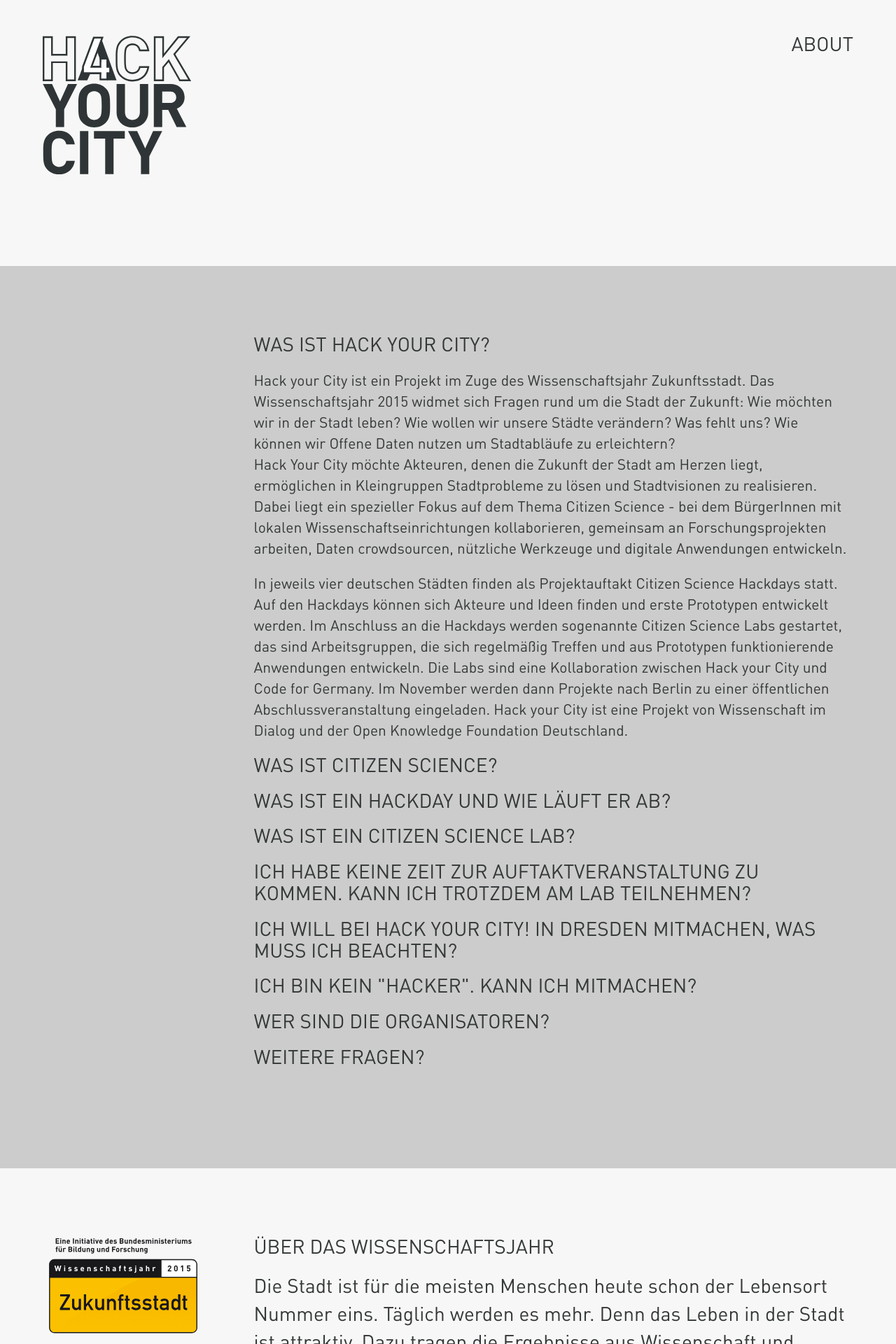
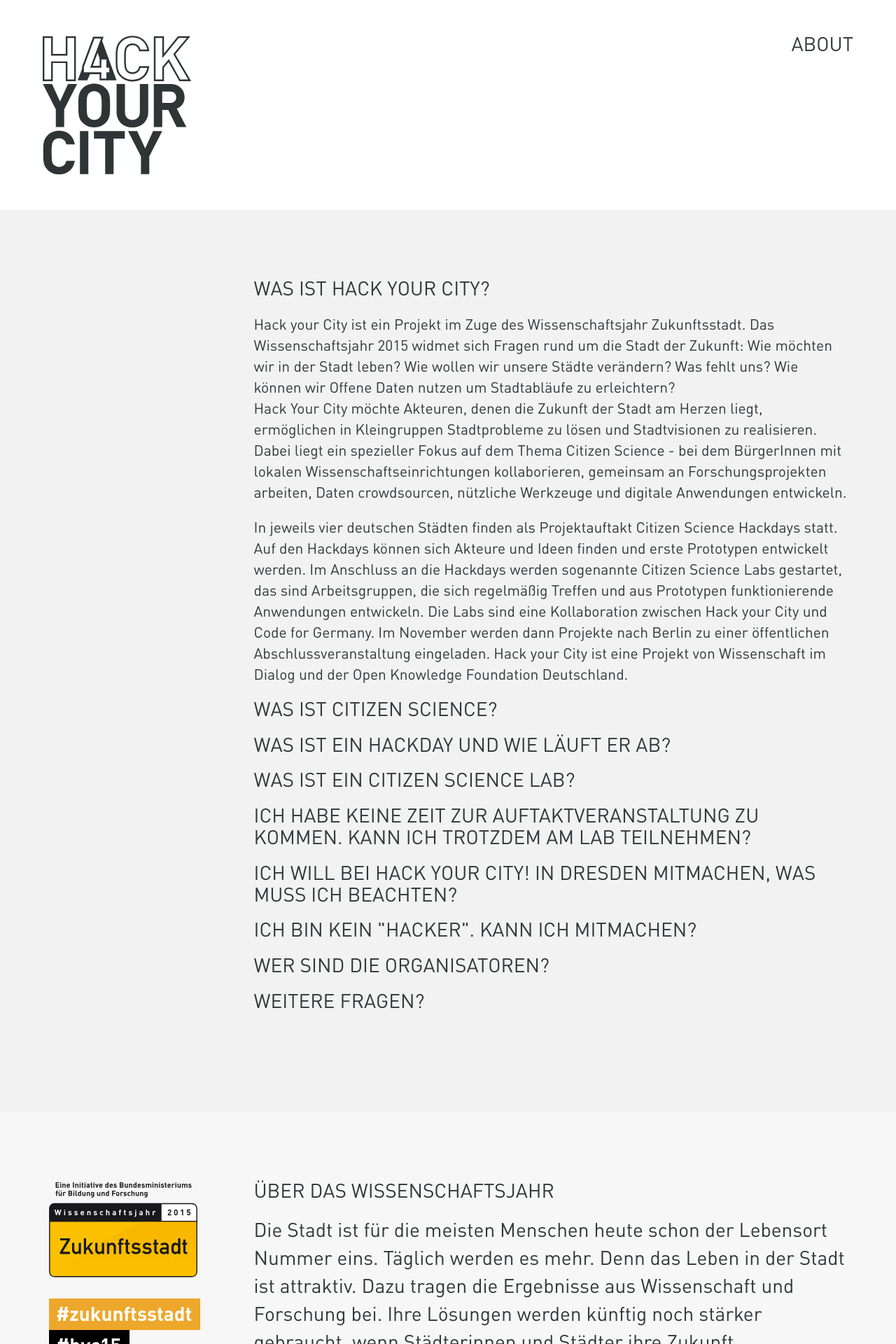
Before and after one commit to okfde/hackyourcity, a Jekyll site: the page built from about/index.html, in a window 1280 px wide. Shown: the top 1920 px of the page at 70% size. Built offline with Jekyll 4.4.1, drawn with Linux system fonts in a browser that asks for light colours; nearby versions of some CDN libraries.

Commit message:
minor style fixes

```diff
--- a/_sass/_base.scss
+++ b/_sass/_base.scss
@@ -23,6 +23,7 @@
 
 .navbar {
 
+	background-color: white;
 	padding-left: 60px;
 	padding-right: 60px;
 	margin-bottom: 0;
@@ -46,10 +47,6 @@
 
 .navbar-toggle .icon-bar {
 	background: $black ;
-}
-
-.page-home .navbar-toggle .icon-bar {
-	background: white;
 }
 
 .navbar-fixed + * {
@@ -88,6 +85,7 @@
 
 .page-home .navbar {
 
+	background: transparent;
 	position: absolute;
 	left: 0;
 	right: 0;
@@ -97,10 +95,18 @@
 	.nav > li > a {
 		color: white;
 	}
+
+	.navbar-toggle .icon-bar {
+		background: white;
+	}
 }
 
 
 .page-about , .page-imprint {
+
+	.navbar {
+		min-height: 300px;
+	}
 
 	.navbar-brand {
 		@extend .svg-h4c_logo_big;
@@ -211,6 +217,8 @@
 	bottom: 15px;
 	right: 0;
 	left: 0;
+	max-width: 50%;
+	height: auto;
 }
 
 
@@ -474,7 +482,7 @@
 
 .section-faq {
 
-	background-color: $h4c_grey_dark;
+	background-color: $h4c_grey;
 
 	.container {
 		padding-top: 100px;
--- a/_sass/_variables.scss
+++ b/_sass/_variables.scss
@@ -14,7 +14,7 @@
 $lab4_primary: #74CDA4;
 
 $h4c_grey_light: #F7F7F7;
-$h4c_grey: #E0E0E0;
+$h4c_grey: #F2F2F2;
 $h4c_grey_dark: #CCCCCC;
 
 $black: #343839;
--- /dev/null
+++ b/_sass/breakpoints/_screen-landscape.scss
@@ -0,0 +1,7 @@
+.hero-video-overlay-wj {
+	max-width: 20%;
+	left: inherit;
+	bottom: 30px;
+	right: 30px;
+	margin-bottom: 0;
+}
--- a/_sass/breakpoints/_screen-md.scss
+++ b/_sass/breakpoints/_screen-md.scss
@@ -1,10 +1,3 @@
-.hero-video-overlay-wj {
-	left: inherit;
-	bottom: 30px;
-	right: 60px;
-	left: inherit;
-}
-
 .hero-video-overlay-h4c {
 	max-width: 80%;
 	max-height: 80%;
@@ -13,7 +6,10 @@
 }
 
 .hero-video-overlay-wj {
+	left: inherit;
 	bottom: 30px;
+	right: 60px;
+	left: inherit;
 }
 
 .section-newsletter {
--- a/_sass/breakpoints/_screen-xs.scss
+++ b/_sass/breakpoints/_screen-xs.scss
@@ -1,8 +1,3 @@
-.hero-video-overlay-h4c {
-	//max-width: 80%;
-	//max-height: 80%;
-}
-
 .section-lab-events {
 
 	.event-signup {
--- a/css/main.scss
+++ b/css/main.scss
@@ -20,6 +20,12 @@
 @media (max-width: $screen-xs-max) {
 
 	@import "breakpoints/screen-xs";
+
+}
+
+@media (max-device-width: $screen-xs-max) and (orientation:landscape) {
+
+	@import "breakpoints/screen-landscape";
 
 }
 
```
